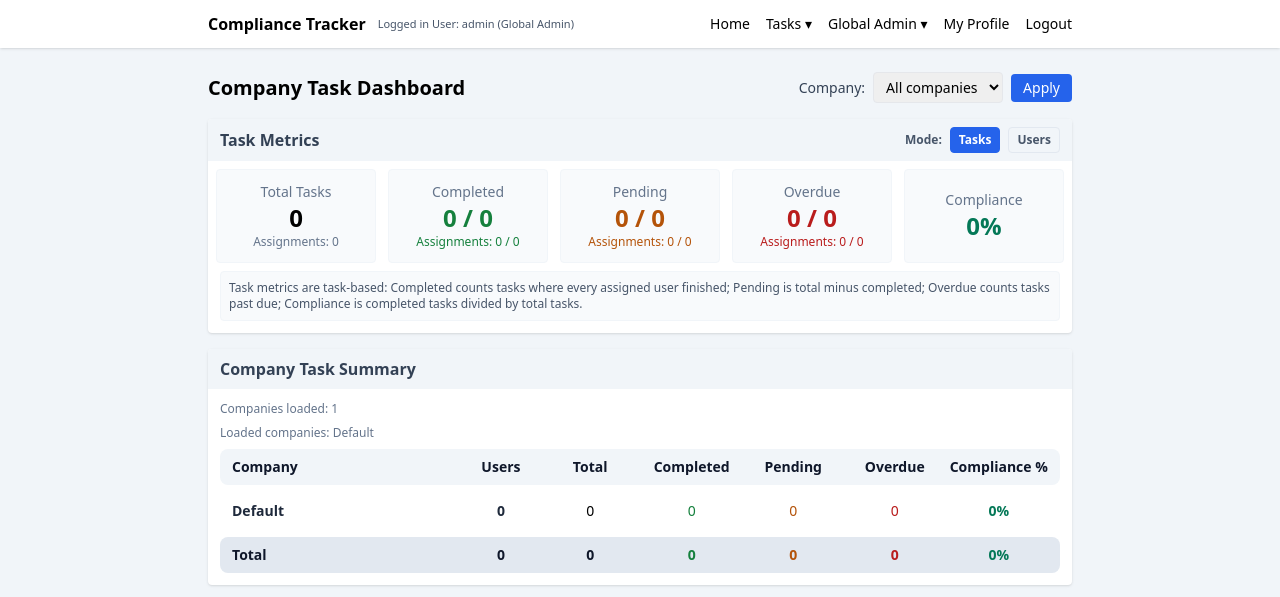
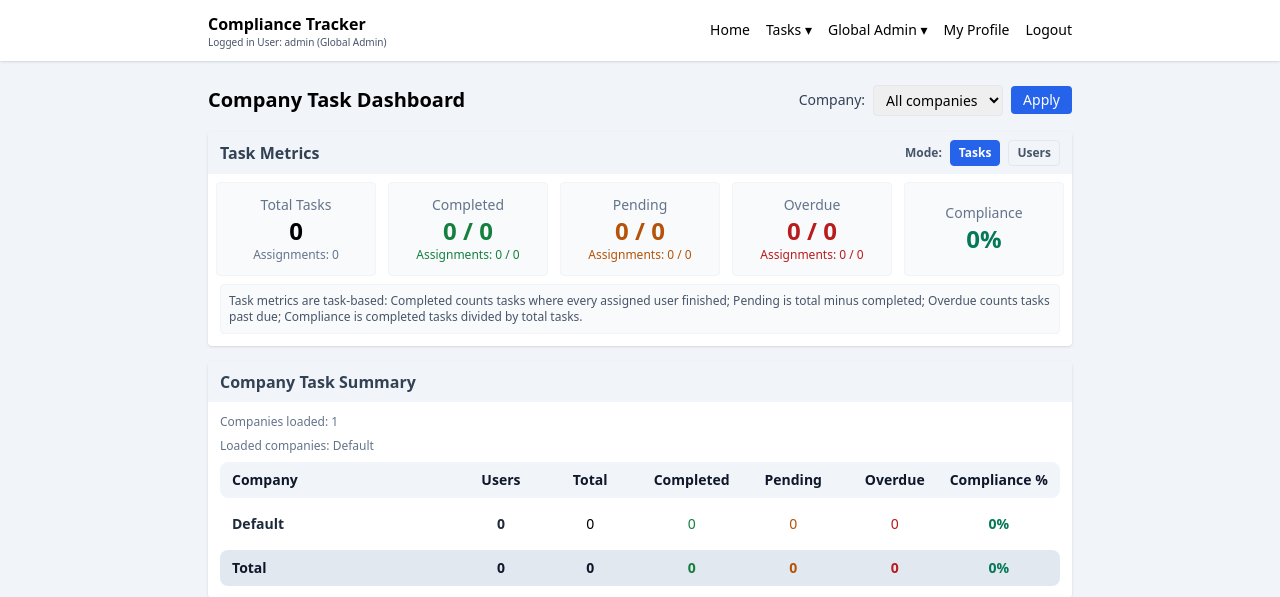
Before and after one commit to theaceventura/ar_compliance, a Flask app: page /dashboard in a window 1280 px wide. Shown: the top 597 px of the page. Run offline with Flask 3, Linux system fonts and the light colour scheme; the visitor is signed in with stand-in values (Sample User, id 1); data comes from the database, SQL or seed files in the repository; data that the repository does not hold is empty; some libraries are stand-ins or nearby versions.

Commit message:
Adjust header banner position and font size

```diff
--- a/compliance_app/compliance_app_tailwind/templates/base.html
+++ b/compliance_app/compliance_app_tailwind/templates/base.html
@@ -52,10 +52,10 @@
 <body class="bg-slate-100">
     <nav class="bg-white shadow mb-6">
         <div class="max-w-4xl mx-auto px-4 py-3 flex justify-between items-center">
-            <div class="flex items-center space-x-3">
+            <div class="flex flex-col">
                 <a href="/" class="font-semibold hover:underline">Compliance Tracker</a>
                 {% if app_settings.show_user_banner and current_user_banner %}
-                    <span class="text-[11px] text-slate-600">
+                    <span class="text-[10px] text-slate-600 leading-tight">
                         Logged in User: {{ current_user_banner.display_name }} ({{ current_user_banner.role_label }})
                     </span>
                 {% endif %}
```
